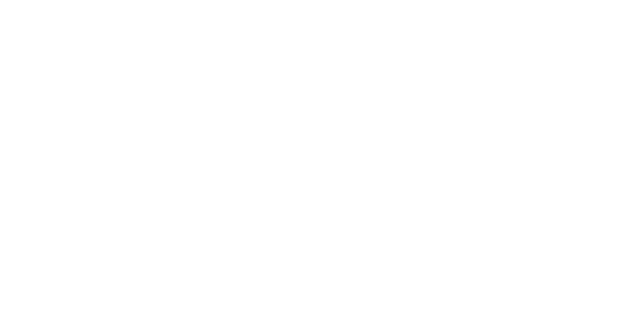
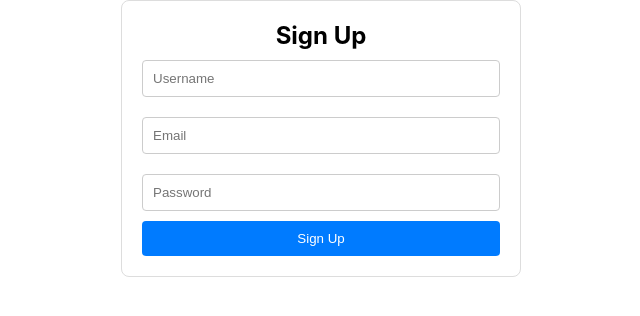
Before and after one commit to kkdl10/GUNDAM-LIST, a React (Create React App) app in the folder gundam_app/frontend/: page /signup in a window 1280 px wide. Before the commit this address had no page. Shown: the top 316 px of the page, without its empty margins (319-959 px from the left). Built offline with nearby package versions, Linux system fonts and the light colour scheme.

Commit message:
login implementation

```diff
--- a/gundam_app/frontend/src/App.css
+++ b/gundam_app/frontend/src/App.css
@@ -5,11 +5,12 @@
 .App-logo {
   height: 40vmin;
   pointer-events: none;
+  animation: App-logo-spin infinite 20s linear;
 }
 
 @media (prefers-reduced-motion: no-preference) {
   .App-logo {
-    animation: App-logo-spin infinite 20s linear;
+    animation: none;
   }
 }
 
@@ -26,6 +27,7 @@
 
 .App-link {
   color: #61dafb;
+  text-decoration: none;
 }
 
 @keyframes App-logo-spin {
--- a/gundam_app/frontend/src/App.js
+++ b/gundam_app/frontend/src/App.js
@@ -1,8 +1,8 @@
 import React from "react";
-import { BrowserRouter as Router, Routes, Route, useNavigate } from "react-router-dom";
-import "./App.css";
+import { BrowserRouter as Router, Routes, Route } from "react-router-dom";
 import Home from "./pages/Home";
 import Checklist from "./pages/Checklist";
+import Signup from "./pages/Signup"; // Import Signup
 
 function App() {
   return (
@@ -10,6 +10,7 @@
       <Routes>
         <Route path="/" element={<Home />} />
         <Route path="/checklist" element={<Checklist />} />
+        <Route path="/signup" element={<Signup />} />
       </Routes>
     </Router>
   );
--- /dev/null
+++ b/gundam_app/frontend/src/pages/Signup.css
@@ -0,0 +1,30 @@
+.signup-container {
+    max-width: 400px;
+    margin: auto;
+    padding: 20px;
+    border: 1px solid #ddd;
+    border-radius: 8px;
+    text-align: center;
+  }
+
+  .signup-container input {
+    width: 100%;
+    padding: 10px;
+    margin: 10px 0;
+    border: 1px solid #ccc;
+    border-radius: 4px;
+  }
+
+  .signup-container button {
+    width: 100%;
+    padding: 10px;
+    background-color: #007bff;
+    color: white;
+    border: none;
+    border-radius: 4px;
+    cursor: pointer;
+  }
+
+  .signup-container button:hover {
+    background-color: #0056b3;
+  }
--- /dev/null
+++ b/gundam_app/frontend/src/pages/Signup.js
@@ -0,0 +1,63 @@
+import React, { useState } from "react";
+import { useNavigate } from "react-router-dom";
+import "./Signup.css";
+
+const Signup = () => {
+  const [formData, setFormData] = useState({
+    username: "",
+    email: "",
+    password: "",
+  });
+
+  const navigate = useNavigate();
+
+  const handleChange = (e) => {
+    setFormData({ ...formData, [e.target.name]: e.target.value });
+  };
+
+  const handleSubmit = (e) => {
+    e.preventDefault();
+    console.log("User Signed Up:", formData);
+
+    // Simulating successful signup
+    setTimeout(() => {
+      navigate("/checklist"); // Ensure this redirects correctly
+    }, 1000); // Added delay for better user experience
+  };
+
+
+  return (
+    <div className="signup-container">
+      <h2>Sign Up</h2>
+      <form onSubmit={handleSubmit}>
+        <input
+          type="text"
+          name="username"
+          placeholder="Username"
+          value={formData.username}
+          onChange={handleChange}
+          required
+        />
+        <input
+          type="email"
+          name="email"
+          placeholder="Email"
+          value={formData.email}
+          onChange={handleChange}
+          required
+        />
+        <input
+          type="password"
+          name="password"
+          placeholder="Password"
+          value={formData.password}
+          onChange={handleChange}
+          required
+        />
+        <button type="submit">Sign Up</button>
+      </form>
+    </div>
+  );
+};
+
+export default Signup;
```
Also changed, not shown: 1 other file (tests, documents, lock files or other folders).
